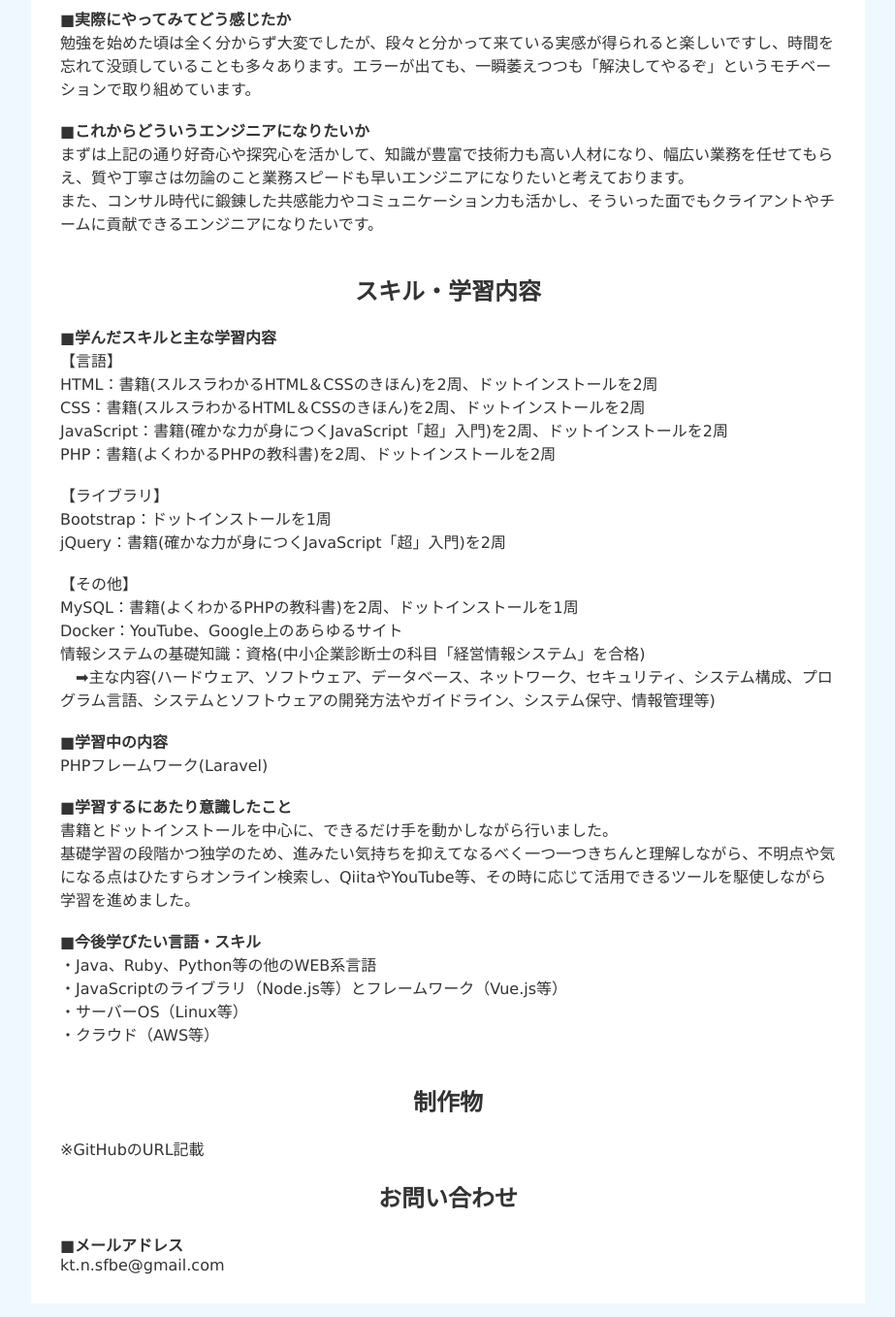
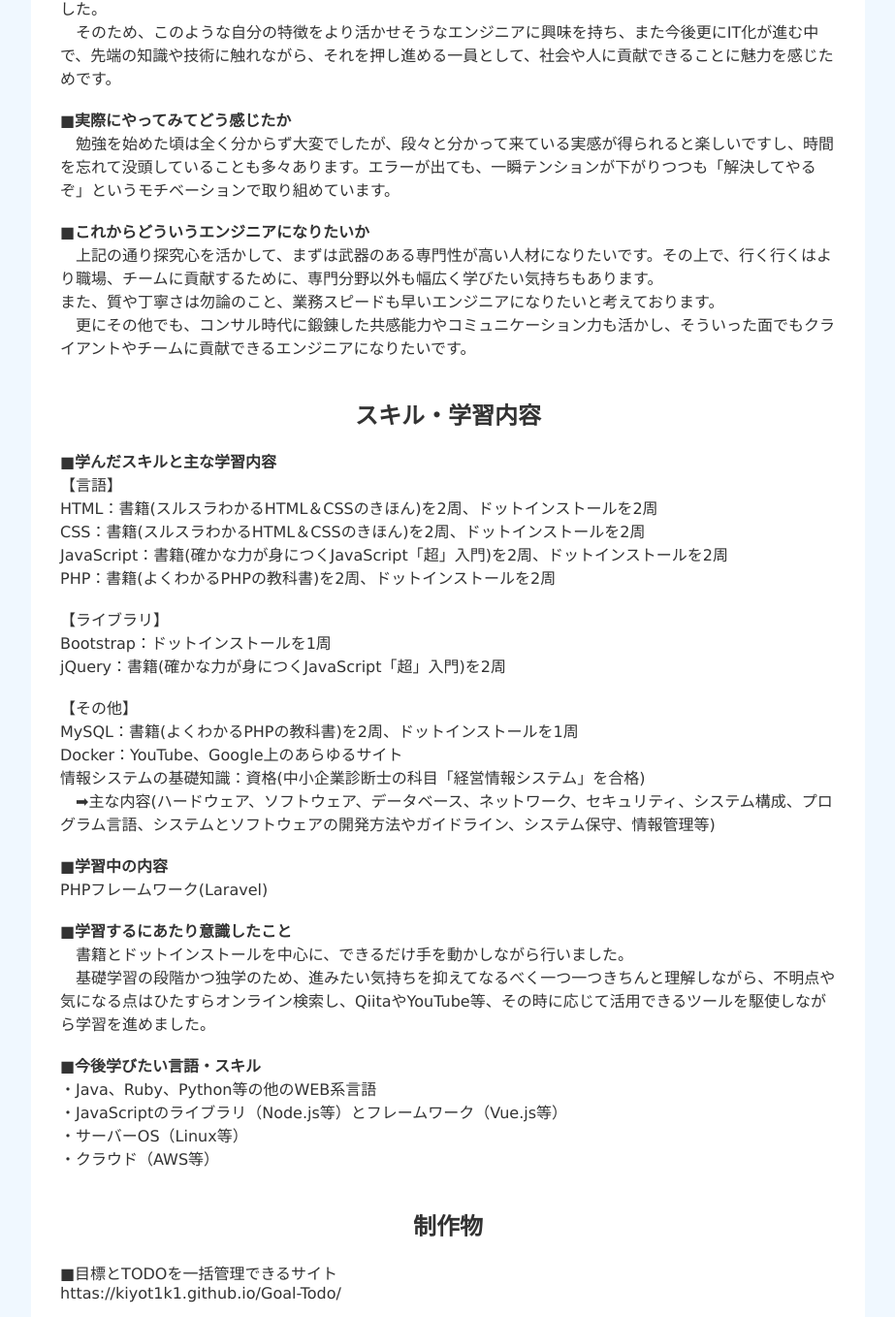
Before and after one commit to kiyot1k1/Portfolio, a plain HTML site: page index.html in a window 1280 px wide. Shown: the part 1402-2760 px from the top of the page at 97% size, without its empty margins (178-1101 px from the left). Drawn offline with Linux system fonts and the light colour scheme; files that its build step writes are made by us from their sources.

Commit message:
Update index.html

```diff
--- a/index.html
+++ b/index.html
@@ -9,10 +9,10 @@
   </head>
   <body>
     <header>
-      <!-- トップ画像を入れる -->
       <h1>Kiyo's Portfolio</h1>
+    </header>
 
-      <div class="nav">
+    <nav class="nav">
       <ul>
         <li><a href="#profile">自己紹介</a></li>
         <li><a href="#reason">エンジニアを目指す理由</a></li>
@@ -20,8 +20,7 @@
         <li><a href="#product">制作物</a></li>
         <li><a href="#contact">お問い合わせ</a></li>
       </ul>
-      </div>
-    </header>
+    </nav>
 
     <main>
 
@@ -54,16 +53,17 @@
       <h2 id="reason">エンジニアを目指す理由・どういうエンジニアになりたいか</h2>
 
         <h3>■なぜエンジニアになりたいと思ったか</h3>
-        <p>前職のコンサルでの業務の中で、PC業務の時に凄く集中力が発揮できて、色々知識を身につけながら仕事効率を上げたり、アウトプットの質を高めることに積極的な自分に気づいたからです。</p>
-        <p>具体的には、Excelで資料を作る時に、どういう目的で作るのか、それを踏まえてどういう内容を記載し、どういうレイアウトにするかを考えて、実際に作っていくことが好きだと感じました。また、ショートカットやExcelの関数等を書籍やオンライン検索しながら、知識を蓄えていくことも探究心が満たされて充実しておりました。</p>
-        <p>そのため、このような自分の特徴をより活かせそうなエンジニアに興味を持ち、また今後更にIT化が進む中で、先端の知識や技術に触れながら、それを押し進める一員として、社会や人に貢献できることに魅力を感じためです。</p><br>
+        <p>　前職のコンサルでの業務の中で、PC業務の時に凄く集中力が発揮できて、色々知識を身につけながら仕事効率を上げたり、アウトプットの質を高めることに積極的な自分に気づいたからです。</p>
+        <p>　具体的には、Excelで資料を作る時に、どういう目的で作るのか、それを踏まえてどういう内容を記載し、どういうレイアウトにするかを考えて、実際に作っていくことが好きだと感じました。また、ショートカットやExcelの関数等を書籍やオンライン検索しながら、知識を蓄えていくことも探究心が満たされて充実しておりました。</p>
+        <p>　そのため、このような自分の特徴をより活かせそうなエンジニアに興味を持ち、また今後更にIT化が進む中で、先端の知識や技術に触れながら、それを押し進める一員として、社会や人に貢献できることに魅力を感じためです。</p><br>
 
         <h3>■実際にやってみてどう感じたか</h3>
-        <p>勉強を始めた頃は全く分からず大変でしたが、段々と分かって来ている実感が得られると楽しいですし、時間を忘れて没頭していることも多々あります。エラーが出ても、一瞬萎えつつも「解決してやるぞ」というモチベーションで取り組めています。</p><br>
+        <p>　勉強を始めた頃は全く分からず大変でしたが、段々と分かって来ている実感が得られると楽しいですし、時間を忘れて没頭していることも多々あります。エラーが出ても、一瞬テンションが下がりつつも「解決してやるぞ」というモチベーションで取り組めています。</p><br>
 
         <h3>■これからどういうエンジニアになりたいか</h3>
-        <p>まずは上記の通り好奇心や探究心を活かして、知識が豊富で技術力も高い人材になり、幅広い業務を任せてもらえ、質や丁寧さは勿論のこと業務スピードも早いエンジニアになりたいと考えております。</p>
-        <p>また、コンサル時代に鍛錬した共感能力やコミュニケーション力も活かし、そういった面でもクライアントやチームに貢献できるエンジニアになりたいです。</p><br>
+        <p>　上記の通り探究心を活かして、まずは武器のある専門性が高い人材になりたいです。その上で、行く行くはより職場、チームに貢献するために、専門分野以外も幅広く学びたい気持ちもあります。</p>
+        <p>また、質や丁寧さは勿論のこと、業務スピードも早いエンジニアになりたいと考えております。</p>
+        <p>　更にその他でも、コンサル時代に鍛錬した共感能力やコミュニケーション力も活かし、そういった面でもクライアントやチームに貢献できるエンジニアになりたいです。</p><br>
 
 
       <h2 id="skill">スキル・学習内容</h2>
@@ -89,8 +89,8 @@
         <p>PHPフレームワーク(Laravel)</p><br>
 
         <h3>■学習するにあたり意識したこと</h3>
-        <p>書籍とドットインストールを中心に、できるだけ手を動かしながら行いました。</p>
-        <p>基礎学習の段階かつ独学のため、進みたい気持ちを抑えてなるべく一つ一つきちんと理解しながら、不明点や気になる点はひたすらオンライン検索し、QiitaやYouTube等、その時に応じて活用できるツールを駆使しながら学習を進めました。</p><br>
+        <p>　書籍とドットインストールを中心に、できるだけ手を動かしながら行いました。</p>
+        <p>　基礎学習の段階かつ独学のため、進みたい気持ちを抑えてなるべく一つ一つきちんと理解しながら、不明点や気になる点はひたすらオンライン検索し、QiitaやYouTube等、その時に応じて活用できるツールを駆使しながら学習を進めました。</p><br>
 
         <h3>■今後学びたい言語・スキル</h3>
         <p>・Java、Ruby、Python等の他のWEB系言語</p>
@@ -100,7 +100,8 @@
 
 
       <h2 id="product">制作物</h2>
-        <p>※GitHubのURL記載</p>
+        <p>■目標とTODOを一括管理できるサイト</p>
+        <p>httas://kiyot1k1.github.io/Goal-Todo/</p>
 
 
       <h2 id="contact">お問い合わせ</h2>
```
Lines whose indentation alone changed are shown as unchanged.
